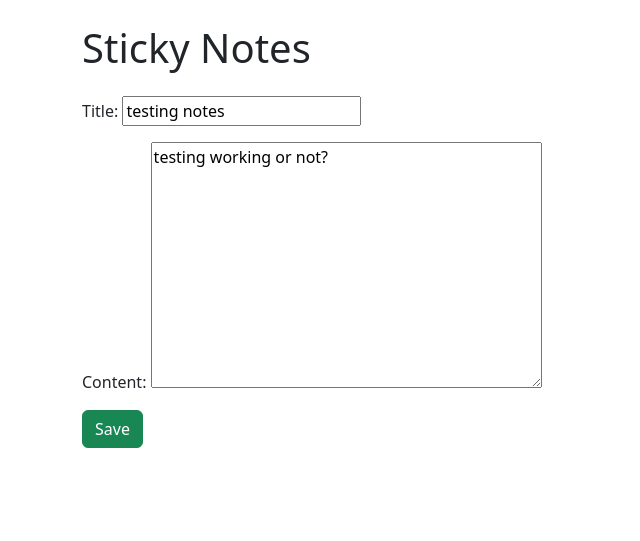
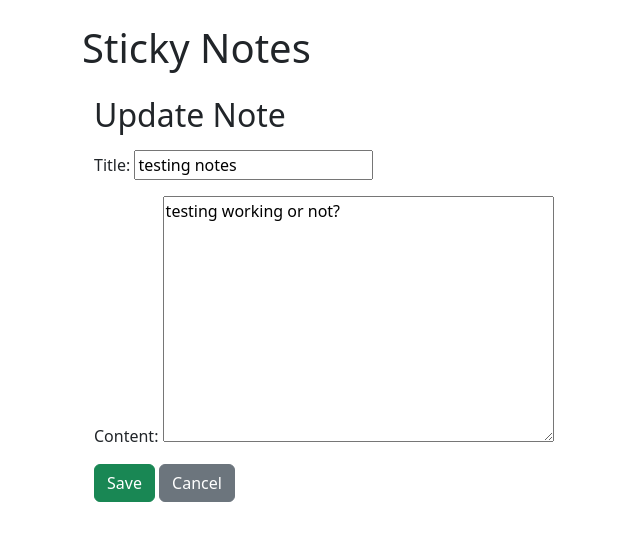
Before and after one commit to Keppiegee/django-sticky-notes, a Django app: page /2/edit/ in a window 1280 px wide. Shown: the top 541 px of the page, without its empty margins (0-640 px from the left). Run offline with Django 5.2, Linux system fonts and the light colour scheme; data comes from the database, SQL or seed files in the repository.

Commit message:
Fix navigation buttons for Part 2 feedback

```diff
--- a/sticky_notes/notes/templates/notes/note_form.html
+++ b/sticky_notes/notes/templates/notes/note_form.html
@@ -1,9 +1,30 @@
 {% extends "notes/base.html" %}
 
 {% block content %}
-<form method="post">
-    {% csrf_token %}
-    {{ form.as_p }}
-    <button class="btn btn-success" type="submit">Save</button>
-</form>
+<div class="container mt-4">
+
+    <h2>{{ mode }} Note</h2>
+
+    <form method="post" class="mt-3">
+        {% csrf_token %}
+
+        {{ form.as_p }}
+
+        <button type="submit" class="btn btn-success">
+            Save
+        </button>
+
+        <!-- Safe navigation -->
+        {% if mode == "Update" %}
+            <a href="{% url 'note_detail' form.instance.pk %}" class="btn btn-secondary">
+                Cancel
+            </a>
+        {% else %}
+            <a href="{% url 'note_list' %}" class="btn btn-secondary">
+                Cancel
+            </a>
+        {% endif %}
+    </form>
+
+</div>
 {% endblock %}
```
Also changed, not shown: sticky_notes/notes/templates/notes/note_detail.html (+23 -4 lines).
